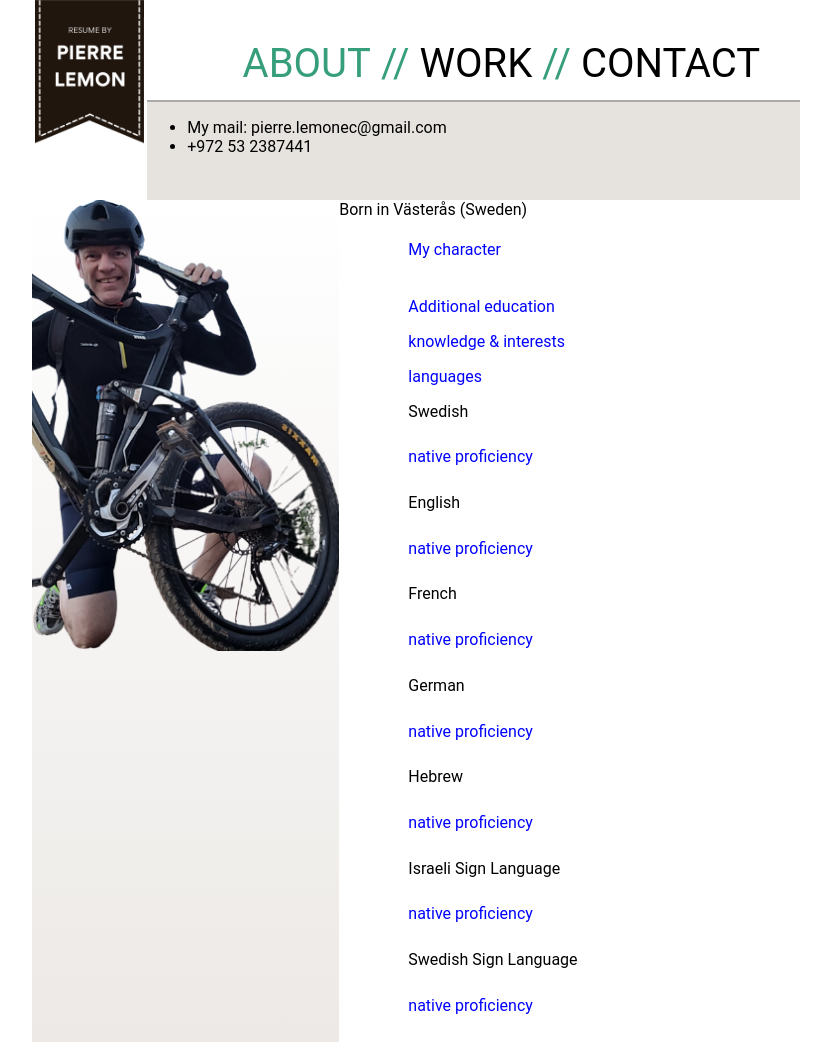
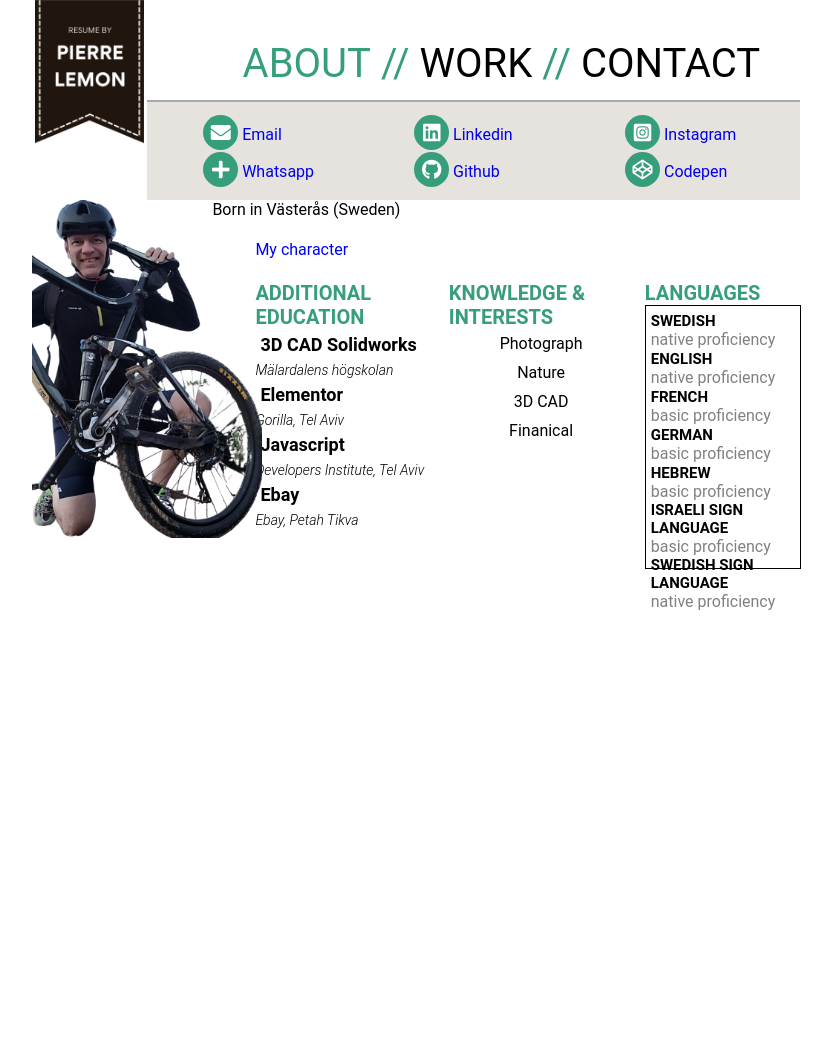
Before and after one commit to lemonecit/exercise1, a plain HTML site: page index.html in a window 1280 px wide. Shown: the whole page, without its empty margins (224-1056 px from the left). After the commit the page ends 800 px from the top, so only its background shows below. Drawn offline with Linux system fonts and the light colour scheme.

Commit message:
asdasdasdwe

```diff
--- a/css/exercise.css
+++ b/css/exercise.css
@@ -9,7 +9,8 @@ font-family: 'Roboto', sans-serif;
 
 .container {
 
-
+margin:0px;
+padding:0px;
 width:100%;
 height:100%;
 
@@ -43,17 +44,18 @@ h1, h2, h3, h4, h5, h6 {
 
 .main {
 display: grid;
-grid-template-columns: 40% 60%;
+grid-template-columns: 30% 80%;
 grid-template-rows: 100%;
 grid-template-areas:
 "profile main_right";
 }
 
 .main-right {
-
+position:relative;
+right:50px;
 grid-area:main_right;
 display: grid;
-grid-template-columns: 15% 30% 15% 40%;
+grid-template-columns: 7% auto auto auto;
 grid-template-rows: auto auto auto auto;
 grid-template-areas:
 "main_1stRow main_1stRow main_1stRow main_1stRow"
@@ -65,7 +67,7 @@ grid-template-areas:
 
 
 .main-right-1stRow {
-
+z-index: 3;
 grid-area:main_1stRow;
 
 }
@@ -90,10 +92,8 @@ grid-area:main_4stRow;
 }
 
 .main-left {
+  z-index: 1;
 grid-area:profile;
-background: #ECE9E6;  /* fallback for old browsers */
-background: -webkit-linear-gradient(to bottom, #FFFFFF, #ECE9E6);  /* Chrome 10-25, Safari 5.1-6 */
-background: linear-gradient(to bottom, #FFFFFF, #ECE9E6); /* W3C, IE 10+/ Edge, Firefox 16+, Chrome 26+, Opera 12+, Safari 7+ */
 
 
 }
@@ -118,6 +118,7 @@ grid-template-areas:
 }
 
 .left {
+  z-index:2;
   margin:0px;
   padding:0px;
   width: 100%;
@@ -199,3 +200,161 @@ background-color:white;
 
 
 }
+
+.main-right-4thRow {
+  grid-gap:2%;
+display: grid;
+grid-template-columns: auto auto auto;
+grid-template-rows: 100%;
+grid-template-areas:
+"main_4thRow_1_3 main_4thRow_2_3 main_4thRow_3_3"
+
+
+}
+
+.main-right-4thRow_1_3 {
+
+  grid-area:main_4thRow_1_3;
+}
+
+.main-right-4thRow_2_3 {
+
+  grid-area:main_4thRow_2_3;
+}
+
+.main-right-4thRow_3_3 {
+
+  grid-area:main_4thRow_3_3;
+}
+
+.main-right-4thRow_1_3 h3 {
+    font-weight: bold;
+  margin:0;
+  padding:0;
+color:#379e7c;
+font-size:20px;
+text-transform: uppercase;
+
+
+}
+
+.main-right-4thRow_2_3 h3 {
+    font-weight: bold;
+  margin:0;
+  padding:0;
+color:#379e7c;
+font-size:20px;
+text-transform: uppercase;
+
+
+}
+
+.main-right-4thRow_3_3 h3 {
+  font-weight: bold;
+  margin:0;
+  padding:0;
+color:#379e7c;
+font-size:20px;
+text-transform: uppercase;
+
+
+}
+
+
+.language_column {
+  padding:5px;
+width:79%;
+height:75%;
+border:1px solid black;
+
+}
+
+.language_column span {
+display: inline-block;
+margin:0px;
+padding:0px;
+font-weight: bold;
+font-size:15px;
+text-transform: uppercase;
+padding-right:10px;
+
+}
+
+.language_column h5 {
+display: inline-block;
+margin:0px;
+padding:0px;
+color:grey;
+
+}
+
+.icon-wrapper {
+  background-color:#379e7c;
+    border-radius: 50%;
+    overflow: hidden;
+
+    font-size: 20px;
+    width: 35px;
+    height: 35px;
+}
+
+.icon-flex, .icon-wrapper {
+  text-align: center;
+    align-items: center;
+    display: inline-grid;
+}
+
+.fontawesome_color{
+
+color:white;
+
+}
+
+ul {
+  margin:0;
+      transform: translate(15px, 12px);
+    list-style-type: none;
+    -moz-column-count: 3;
+  -moz-column-gap: 20px;
+  -webkit-column-count: 3;
+  -webkit-column-gap: 20px;
+  column-count: 3;
+  column-gap: 20px;
+}
+
+
+ul li {
+padding:1px;
+
+}
+
+ul li a {
+text-decoration: none;
+
+}
+
+
+.main-right-4thRow_1_3 span {
+  font-weight:bold;
+  padding:5px;
+font-size: 18px;
+display: block;
+
+}
+
+.main-right-4thRow_1_3 cite {
+
+font-weight: 300;
+font-size:14px;
+
+}
+
+
+
+
+.main-right-4thRow_2_3 span {
+  padding:5px;
+text-align: center;
+display: block;
+
+}
--- a/index.html
+++ b/index.html
@@ -1,7 +1,7 @@
 <!DOCTYPE html>
 <html lang="en" dir="ltr">
   <head>
-
+    <link rel="stylesheet" href="https://cdnjs.cloudflare.com/ajax/libs/font-awesome/5.15.3/css/all.min.css" integrity="sha512-iBBXm8fW90+nuLcSKlbmrPcLa0OT92xO1BIsZ+ywDWZCvqsWgccV3gFoRBv0z+8dLJgyAHIhR35VZc2oM/gI1w==" crossorigin="anonymous" />
 
 <link type="text/css" rel="stylesheet" href="css/exercise.css">
     <meta charset="utf-8">
@@ -36,8 +36,61 @@
 
                 <aside class="topbottomright">
                   <ul>
-                    <li>My mail: pierre.lemonec@gmail.com</li>
-                        <li>+972 53 2387441</li>
+                          <li>
+                              <div class="icon-flex">
+                                <div class="icon-wrapper">
+                                  <i class="fas fa-envelope fontawesome_color"></i>
+                                </div>
+                              </div>
+                              <a href="mailto:pierre.lemonec@gmail.com">Email</a>
+
+                          </li>
+
+
+
+                        <li>
+                          <div class="icon-flex">
+                            <div class="icon-wrapper">
+                              <i class="fas fa-plus fontawesome_color"></i>
+                            </div>
+                          </div>
+                          <a href="https://wa.me/972532387441">Whatsapp</a>
+                        </li>
+
+                        <li>
+                          <div class="icon-flex">
+                            <div class="icon-wrapper">
+                              <i class="fab fa-linkedin fontawesome_color"></i>
+                            </div>
+                          </div>
+                          <a href="https://www.linkedin.com/in/pierre-lemon-343b01124/">Linkedin</a>
+                        </li>
+                        <li>
+                          <div class="icon-flex">
+                            <div class="icon-wrapper">
+                              <i class="fab fa-github fontawesome_color"></i>
+                          </div>
+                          </div>
+                          <a href="https://github.com/lemonecit">Github</a>
+                        </li>
+
+                        <li>
+                          <div class="icon-flex">
+                            <div class="icon-wrapper">
+                              <i class="fab fa-instagram-square fontawesome_color"></i>
+                            </div>
+                          </div>
+                            <a href="https://www.instagram.com/pierre.lemonil/">Instagram</a>
+                        </li>
+                        <li>
+                          <div class="icon-flex">
+                            <div class="icon-wrapper">
+                              <i class="fab fa-codepen fontawesome_color"></i>
+
+                            </div>
+                          </div>
+                          <a href="https://codepen.io/lemonec">Codepen</a>
+                        </li>
                   </ul>
 
                 </aside>
@@ -67,24 +120,40 @@
 
                   <div class="main-right-4thRow_1_3">
                     <h3>Additional education</h3>
+                    <span>3D CAD Solidworks</span>
+                    <cite>Mälardalens högskolan</cite>
+
+                    <span>Elementor</span>
+                    <cite>Gorilla, Tel Aviv</cite>
+                    <span>Javascript</span>
+                    <cite>Developers Institute, Tel Aviv</cite>
+                    <span>Ebay</span>
+                    <cite>Ebay, Petah Tikva</cite>
 
                   </div>
 
                   <div class="main-right-4thRow_2_3">
                     <h3>knowledge & interests</h3>
+                    <span>Photograph</span>
+                    <span>Nature</span>
+                    <span>3D CAD</span>
+                    <span>Finanical</span>
 
                   </div>
 
                   <div class="main-right-4thRow_3_3">
+
                     <h3>languages</h3>
+                    <div class="language_column">
                     <span>Swedish</span><h5>native proficiency</h5>
                     <span>English</span><h5>native proficiency</h5>
-                    <span>French</span><h5>native proficiency</h5>
-                    <span>German</span><h5>native proficiency</h5>
-                    <span>Hebrew</span><h5>native proficiency</h5>
-                    <span>Israeli Sign Language</span><h5>native proficiency</h5>
+                    <span>French</span><h5>basic proficiency</h5>
+                    <span>German</span><h5>basic proficiency</h5>
+                    <span>Hebrew</span><h5>basic proficiency</h5>
+                    <span>Israeli Sign Language</span><h5>basic proficiency</h5>
                     <span>Swedish Sign Language</span><h5>native proficiency</h5>
 
+                    </div>
                   </div>
 
                 </div>
```
